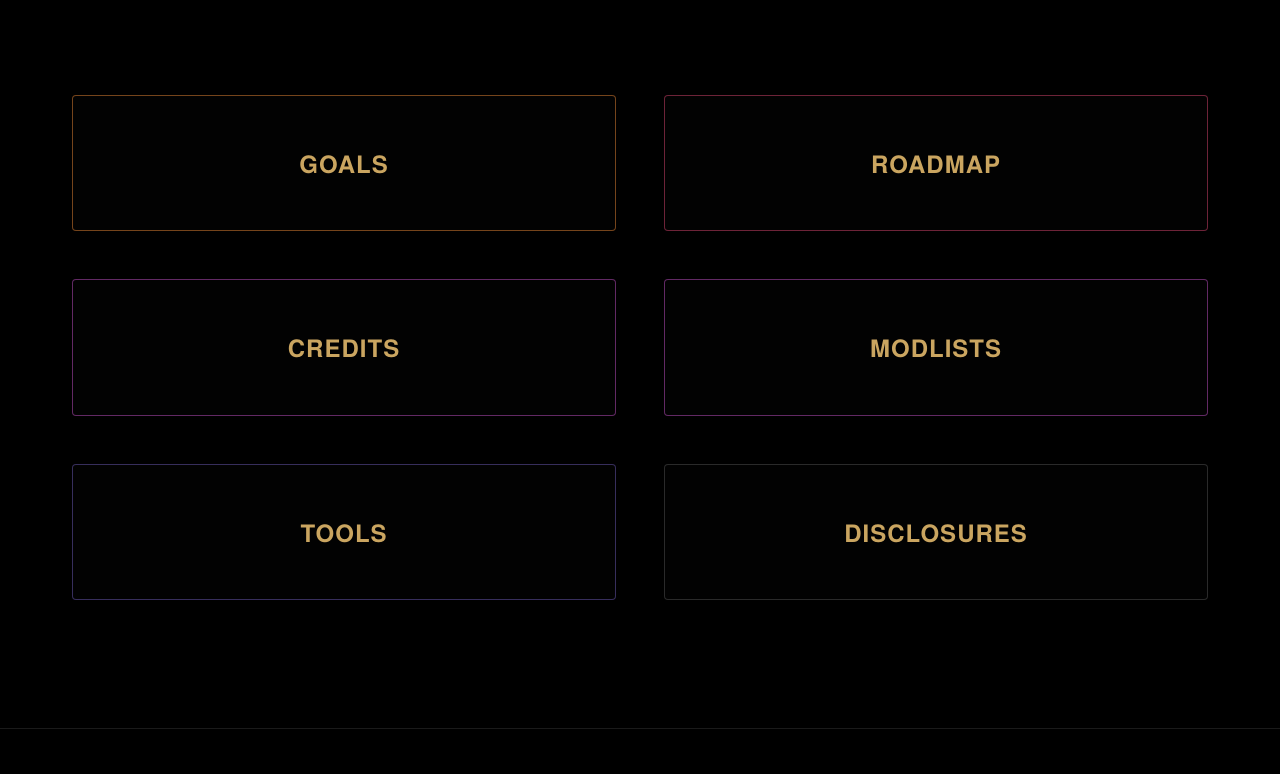
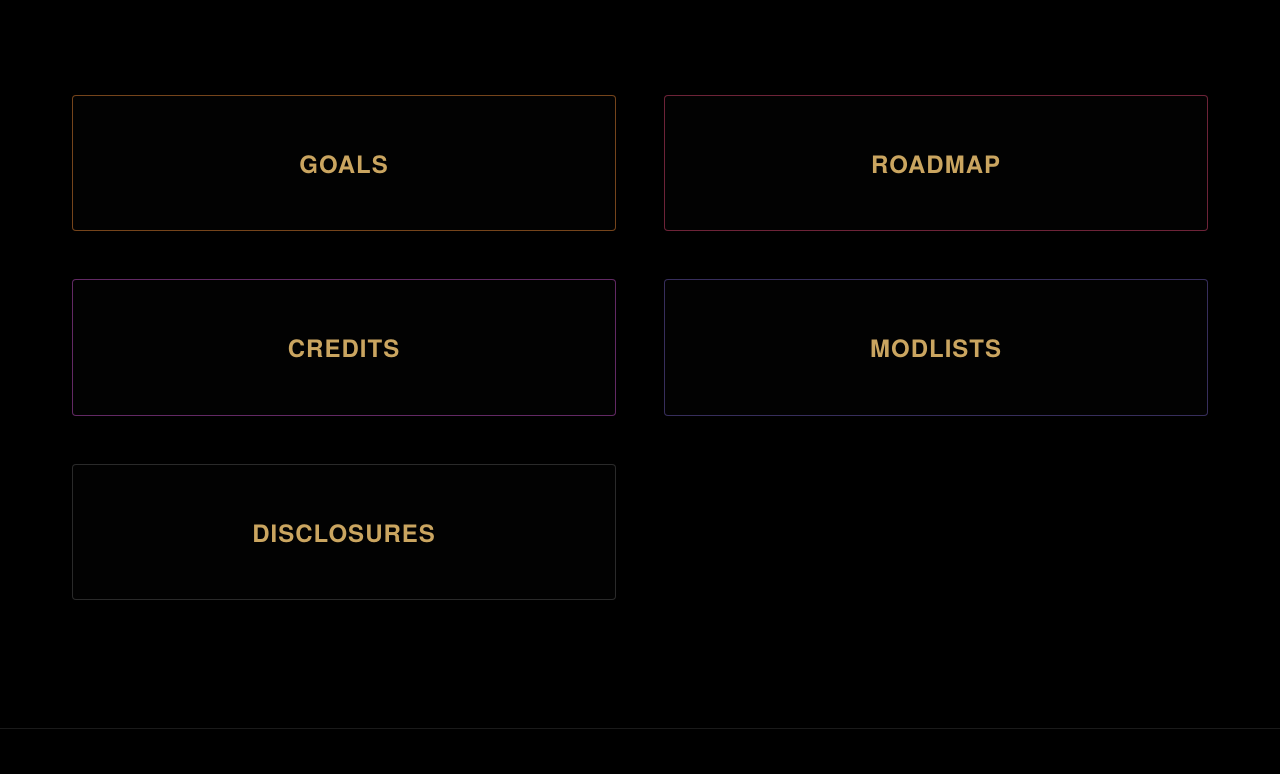
Before and after one commit to morrowvis/morrowvis.github.io, a plain HTML site: page documentation/index.html in a window 1280 px wide. Shown: the part 618-1392 px from the top of the page. Drawn offline with Linux system fonts and the light colour scheme.

Commit message:
Removal of tools

```diff
--- a/documentation/index.html
+++ b/documentation/index.html
@@ -35,11 +35,8 @@
                 <a href="credits/" class="doc-nav-card doc-nav-card--credits">
                     <h3>Credits</h3>
                 </a>
-                <a href="modlists/" class="doc-nav-card doc-nav-card--credits">
+                <a href="modlists/" class="doc-nav-card doc-nav-card--modlists">
                     <h3>Modlists</h3>
-                </a>
-                <a href="tools/" class="doc-nav-card doc-nav-card--tools">
-                    <h3>Tools</h3>
                 </a>
                 <a href="disclosures/" class="doc-nav-card doc-nav-card--disclosures">
                     <h3>Disclosures</h3>
--- a/nav.js
+++ b/nav.js
@@ -5,8 +5,7 @@
 (function () {
     const BASE = window.SITE_BASE || '';
     const PAGE = document.body.dataset.page || '';
-    const DOC_PAGES = ['documentation', 'documentation-tools', 'goals', 'roadmap', 'credits', 'modlists', 'disclosures',
-        'io-scene-mw-mwv', 'export-cells-mwse', 'thumbnail-generator-mwse', 'morrowind-modding-history'];
+    const DOC_PAGES = ['documentation', 'goals', 'roadmap', 'credits', 'modlists', 'disclosures'];
 
     const HOME_HREF = BASE === '' ? './' : BASE;
 
--- a/style.css
+++ b/style.css
@@ -1308,8 +1308,7 @@ footer .container p:last-child {
     margin-bottom: 0;
 }
 
-/* Sample the same yellow-to-slate hue sweep used by the credits panels at
-   four evenly spaced points. Disclosures stays neutral below. */
+/* Sample the yellow-to-blue hue sweep used by the credits panels. */
 .doc-nav-card--goals {
     border-color: rgba(166, 96, 37, 0.7);
 }
@@ -1326,7 +1325,7 @@ footer .container p:last-child {
     border-color: rgba(160, 160, 160, 0.26);
 }
 
-.doc-nav-card--tools {
+.doc-nav-card--modlists {
     border-color: rgba(78, 65, 130, 0.7);
 }
 
```
